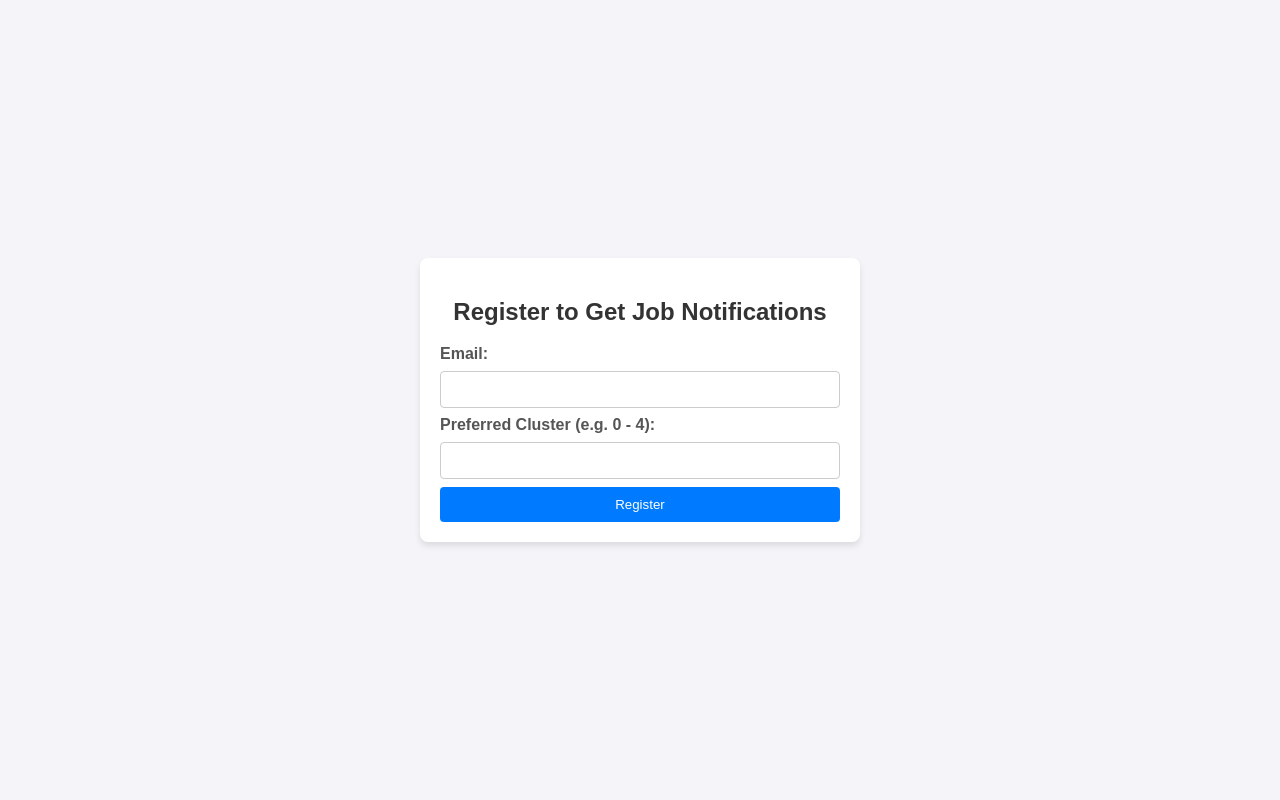
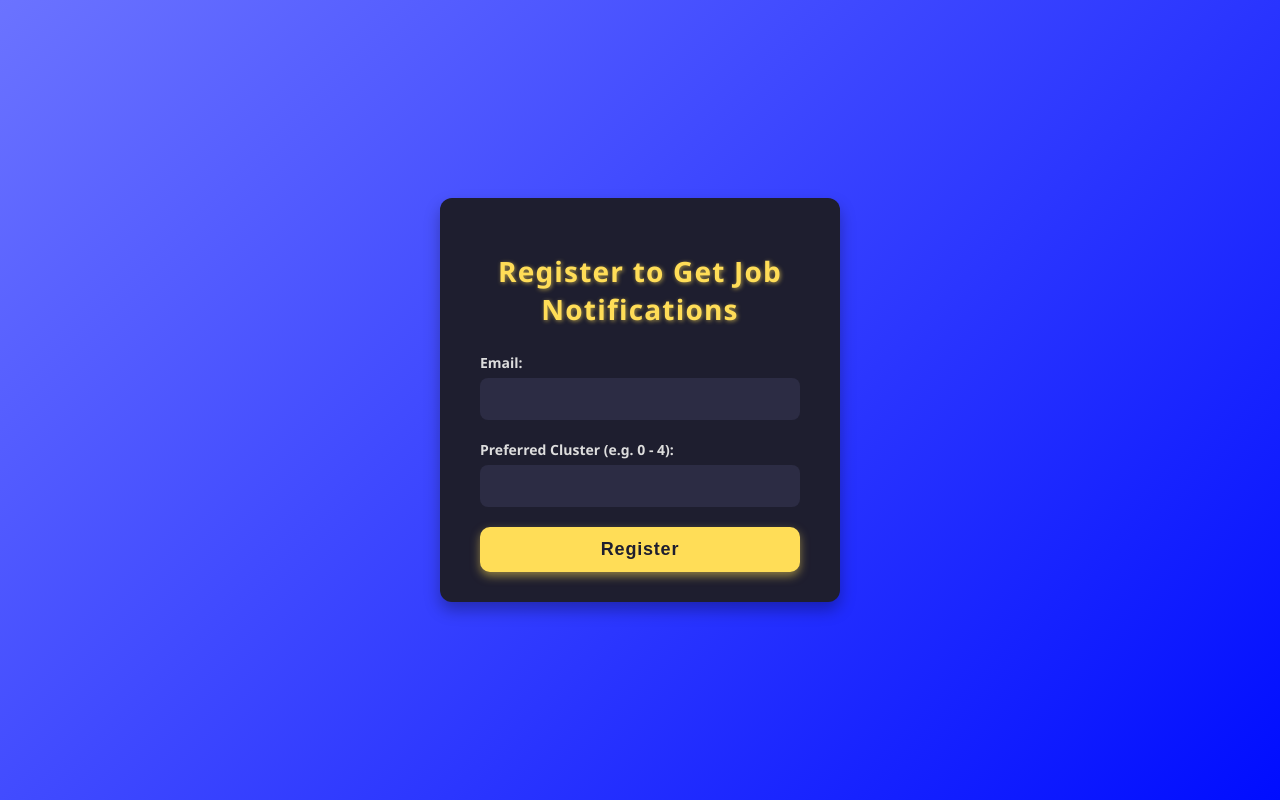
Before and after one commit to leslyvj/Job_Monitoring, a Flask app: template templates/register.html in a window 1280 px wide. Run offline with Flask 3, Linux system fonts and the light colour scheme; the template is opened without the code that fills it, so the values that code supplies are empty.

Commit message:
Update register.html

```diff
--- a/templates/register.html
+++ b/templates/register.html
@@ -4,51 +4,83 @@
     <title>Register - Job Monitoring System</title>
     <style>
         body {
-            font-family: Arial, sans-serif;
-            background-color: #f4f4f9;
+            font-family: 'Segoe UI', Tahoma, Geneva, Verdana, sans-serif;
+            background: linear-gradient(135deg, #6b73ff 0%, #000dff 100%);
             margin: 0;
             padding: 0;
             display: flex;
             justify-content: center;
             align-items: center;
             height: 100vh;
+            color: #fff;
         }
         .container {
-            background: #ffffff;
-            padding: 20px;
-            border-radius: 8px;
-            box-shadow: 0 4px 6px rgba(0, 0, 0, 0.1);
+            background: #1e1e2f;
+            padding: 30px 40px;
+            border-radius: 12px;
+            box-shadow: 0 8px 16px rgba(0, 0, 0, 0.3);
             width: 100%;
             max-width: 400px;
+            box-sizing: border-box;
+            transition: transform 0.3s ease;
+        }
+        .container:hover {
+            transform: translateY(-5px);
+            box-shadow: 0 12px 24px rgba(0, 0, 0, 0.4);
         }
         h2 {
             text-align: center;
-            color: #333333;
+            margin-bottom: 25px;
+            font-weight: 700;
+            font-size: 28px;
+            color: #ffdd57;
+            letter-spacing: 1.2px;
+            text-shadow: 1px 1px 4px rgba(255, 221, 87, 0.6);
         }
         label {
-            font-weight: bold;
-            color: #555555;
+            font-weight: 600;
+            display: block;
+            margin-bottom: 6px;
+            color: #ddd;
+            font-size: 14px;
         }
         input[type="email"],
         input[type="number"] {
             width: 100%;
-            padding: 10px;
-            margin: 8px 0;
-            border: 1px solid #cccccc;
-            border-radius: 4px;
+            padding: 12px 14px;
+            margin-bottom: 20px;
+            border: none;
+            border-radius: 8px;
             box-sizing: border-box;
+            font-size: 16px;
+            background-color: #2c2c44;
+            color: #eee;
+            transition: background-color 0.3s ease, box-shadow 0.3s ease;
+        }
+        input[type="email"]:focus,
+        input[type="number"]:focus {
+            outline: none;
+            background-color: #3a3a5c;
+            box-shadow: 0 0 8px #ffdd57;
+            color: #fff;
         }
         input[type="submit"] {
-            background-color: #007bff;
-            color: white;
-            padding: 10px;
+            background-color: #ffdd57;
+            color: #1e1e2f;
+            padding: 12px 0;
             border: none;
-            border-radius: 4px;
+            border-radius: 10px;
             cursor: pointer;
             width: 100%;
+            font-weight: 700;
+            font-size: 18px;
+            letter-spacing: 0.8px;
+            transition: background-color 0.3s ease;
+            box-shadow: 0 4px 10px rgba(255, 221, 87, 0.5);
         }
         input[type="submit"]:hover {
-            background-color: #0056b3;
+            background-color: #f6c91d;
+            box-shadow: 0 6px 14px rgba(246, 201, 29, 0.7);
         }
     </style>
 </head>
@@ -56,10 +88,12 @@
     <div class="container">
         <h2>Register to Get Job Notifications</h2>
         <form method="POST">
-            <label>Email:</label><br>
-            <input type="email" name="email" required><br>
-            <label>Preferred Cluster (e.g. 0 - 4):</label><br>
-            <input type="number" name="cluster" min="0" max="4" required><br>
+            <label>Email:</label>
+            <input type="email" name="email" required>
+
+            <label>Preferred Cluster (e.g. 0 - 4):</label>
+            <input type="number" name="cluster" min="0" max="4" required>
+
             <input type="submit" value="Register">
         </form>
     </div>
```
